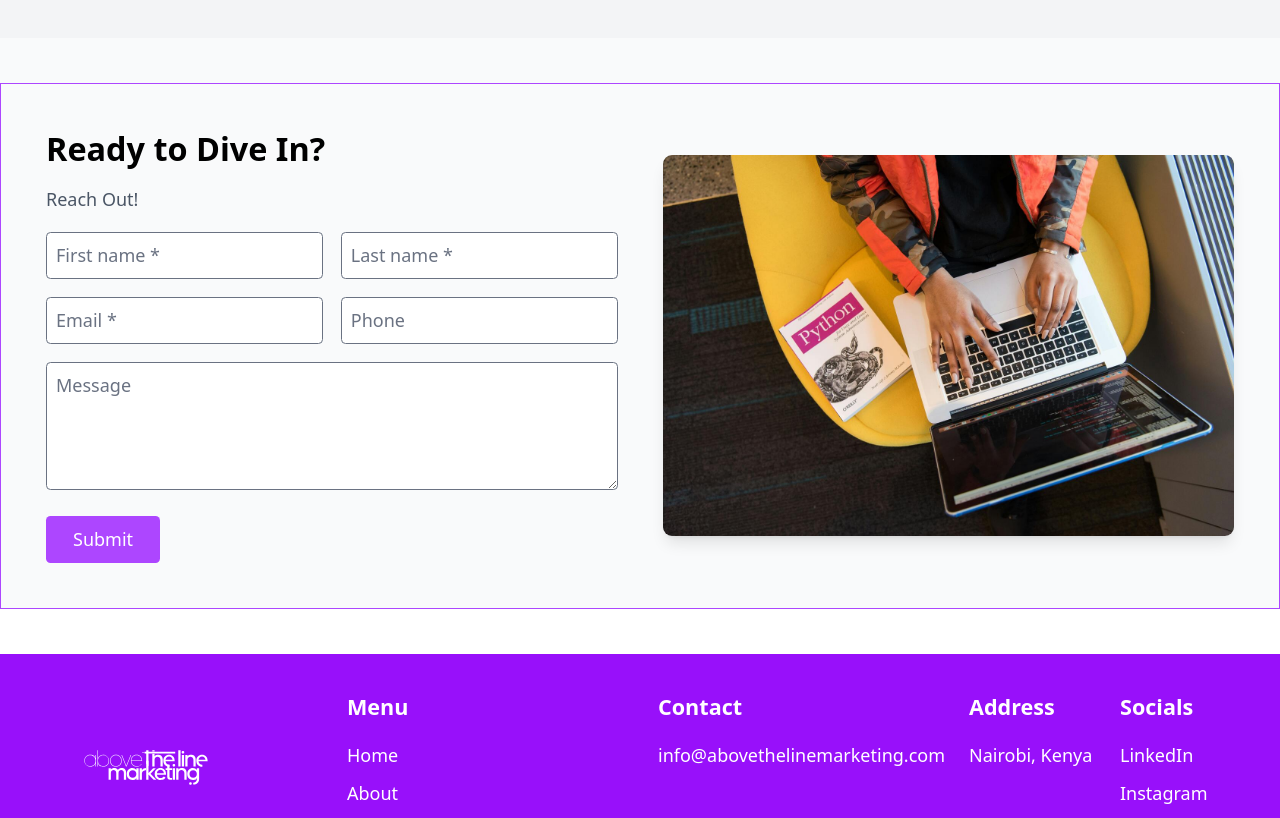
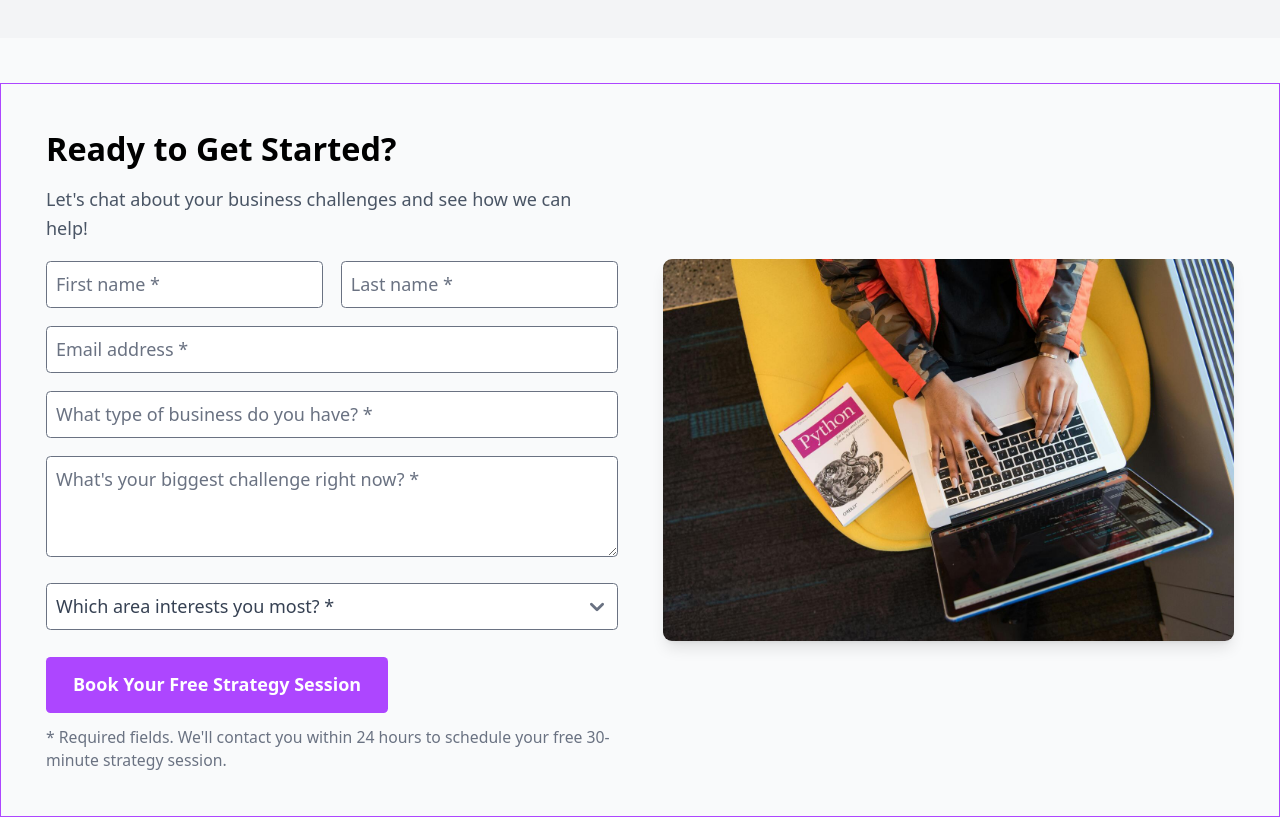
Before and after one commit to OlalKeith/Market-Agency, a React (Create React App) app: page /about in a window 1280 px wide. Shown: the part 860-1678 px from the top of the page. Built offline with nearby package versions, Linux system fonts and the light colour scheme; a web font is replaced by a local one.

Commit message:
booking form update ui

```diff
--- a/src/components/ContactSection.tsx
+++ b/src/components/ContactSection.tsx
@@ -1,58 +1,135 @@
-import React from "react";
+import React, { useState } from "react";
 
 const ContactSection = () => {
+  const [formData, setFormData] = useState({
+    firstName: '',
+    lastName: '',
+    email: '',
+    business: '',
+    challenge: '',
+    service: ''
+  });
+
+  const handleInputChange = (e) => {
+    const { name, value } = e.target;
+    setFormData(prev => ({
+      ...prev,
+      [name]: value
+    }));
+  };
+
+  const handleSubmit = (e) => {
+    e.preventDefault();
+
+    // Here you would typically send the data to your backend
+    // For now, we'll just log it and show an alert
+    console.log('Form submitted:', formData);
+    alert('Thanks for your interest! We\'ll be in touch soon to schedule your free strategy session.');
+
+    // Reset form
+    setFormData({
+      firstName: '',
+      lastName: '',
+      email: '',
+      business: '',
+      challenge: '',
+      service: ''
+    });
+  };
+
   return (
     <div
       id="contact-section"
       className="flex flex-col md:flex-row items-center justify-center max-w-6xl mx-auto my-10 p-5 border border-purple-500"
-      // style={{ fontFamily: "'Playfair Display', serif" }}
     >
       <div className="w-full md:w-1/2 p-5">
         <h2 className="text-3xl font-semibold text-black mb-4">
-          Ready to Dive In?
+          Ready to Get Started?
         </h2>
-        <p className="text-gray-600">Reach Out!</p>
-        <form className="mt-4">
+        <p className="text-gray-600 mb-4">Let's chat about your business challenges and see how we can help!</p>
+
+        <div className="mt-4">
           <div className="grid grid-cols-1 md:grid-cols-2 gap-4">
             <input
               type="text"
+              name="firstName"
               placeholder="First name *"
               className="border p-2 rounded w-full"
-              required
+              value={formData.firstName}
+              onChange={handleInputChange}
             />
             <input
               type="text"
+              name="lastName"
               placeholder="Last name *"
               className="border p-2 rounded w-full"
-              required
+              value={formData.lastName}
+              onChange={handleInputChange}
             />
           </div>
-          <div className="grid grid-cols-1 md:grid-cols-2 gap-4 mt-4">
+
+          <div className="mt-4">
             <input
               type="email"
-              placeholder="Email *"
+              name="email"
+              placeholder="Email address *"
               className="border p-2 rounded w-full"
-              required
+              value={formData.email}
+              onChange={handleInputChange}
             />
+          </div>
+
+          <div className="mt-4">
             <input
               type="text"
-              placeholder="Phone"
+              name="business"
+              placeholder="What type of business do you have? *"
               className="border p-2 rounded w-full"
+              value={formData.business}
+              onChange={handleInputChange}
             />
           </div>
-          <textarea
-            placeholder="Message"
-            className="border p-2 rounded w-full mt-4"
-            rows="4"
-          ></textarea>
+
+          <div className="mt-4">
+            <textarea
+              name="challenge"
+              placeholder="What's your biggest challenge right now? *"
+              className="border p-2 rounded w-full"
+              rows="3"
+              value={formData.challenge}
+              onChange={handleInputChange}
+            ></textarea>
+          </div>
+
+          <div className="mt-4">
+            <select
+              name="service"
+              className="border p-2 rounded w-full text-gray-700"
+              value={formData.service}
+              onChange={handleInputChange}
+            >
+              <option value="">Which area interests you most? *</option>
+              <option value="digital-marketing">Digital Marketing</option>
+              <option value="tech-solutions">Tech Solutions</option>
+              <option value="ecommerce">E-commerce</option>
+              <option value="virtual-assistance">Virtual Assistance</option>
+              <option value="not-sure">Not sure yet</option>
+            </select>
+          </div>
+
           <button
-            type="submit"
-            className="bg-purple-500 text-white px-6 py-2 rounded hover:bg-purple-600 mt-4"
+            onClick={handleSubmit}
+            className="bg-purple-500 text-white px-6 py-3 rounded hover:bg-purple-600 mt-6 w-full md:w-auto font-semibold"
           >
-            Submit
+            Book Your Free Strategy Session
           </button>
-        </form>
+        </div>
+
+        <p className="text-sm text-gray-500 mt-3">
+          * Required fields. We'll contact you within 24 hours to schedule your free 30-minute strategy session.
+        </p>
       </div>
+
       <div className="w-full md:w-1/2 p-5">
         <img
           src="/images/aboutlogo.jpg"
```
Also changed, not shown: src/pages/About.tsx (+0 -10 lines).
